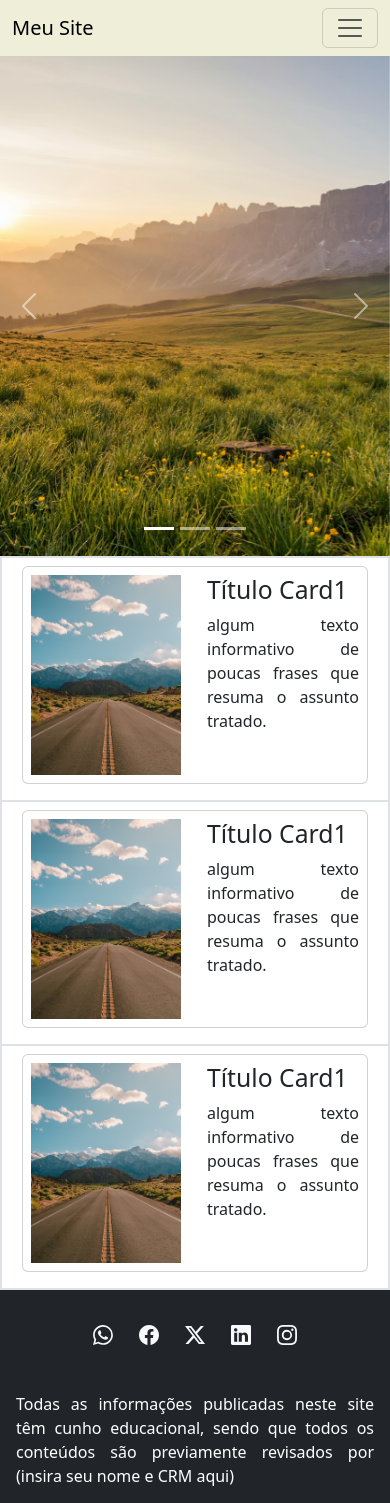
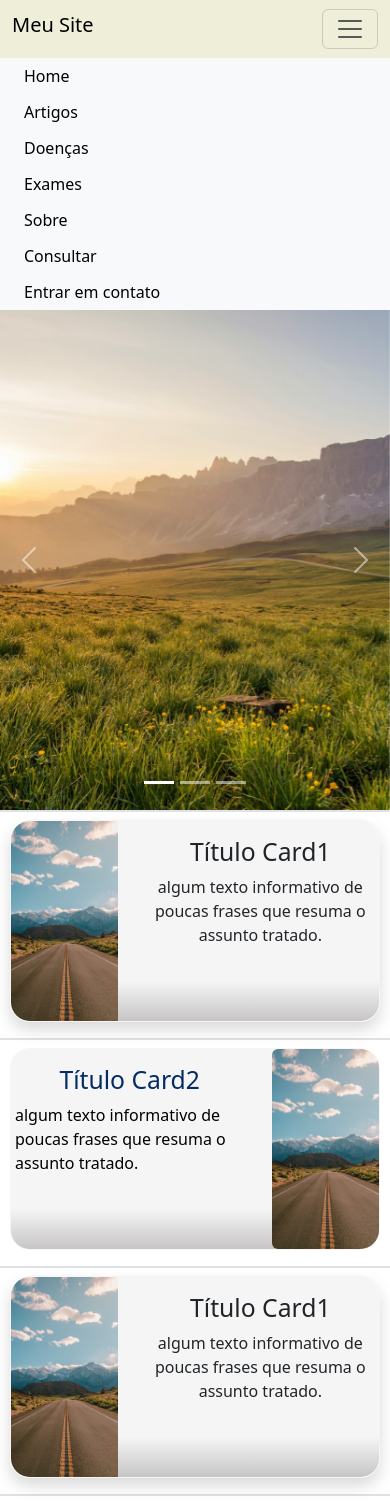
Before and after one commit to h-grassi/SitesGenerico, a Next.js app in the folder meu-sitenpx/: page / in a window 390 px wide. Shown: the top 1503 px of the page. Built offline with nearby package versions, Linux system fonts and the light colour scheme.

Commit message:
ajustes gerais

```diff
--- a/meu-sitenpx/src/Componentes/Cards.tsx
+++ b/meu-sitenpx/src/Componentes/Cards.tsx
@@ -1,24 +1,39 @@
 export function Card1(props:any){
     return(
-        <div className="card mb-3 m-2 p-2">
-            <div className="row">
-                <div className="col-6">
-                    <img className="imgCard1" src={props.src} />
-                </div>
-                <div className="col-6">
-                    <h2 className="card-title">{props.titulo}</h2>
-                    <p className="card-text"> {props.resumo}</p>
+        <>
+            <div className="col-md-6 col-xl-4 col-sm-12 border">
+                <div className="card mb-3 m-2 card-has-bg shadow">
+                    <div className="row">
+                        <div className="col-4 ">
+                            <img className="imgCard1 img-fluid rounded-start" src={props.src} />
+                        </div>
+                        <div className="col-8 card-body">
+                            <h2 className="card-title text-center">{props.titulo}</h2>
+                            <p className="card-text text-center"> {props.resumo}</p>
+                        </div>
+                    </div>
                 </div>
             </div>
-        </div>
+        </>
     )
 }
 
-export function Card2(){
+export function Card2(props:any){
     return(
-        <div>
-
-            <h1>Segundo card</h1>
-        </div>
+        <>
+            <div className="col-md-6 col-xl-4 col-sm-12 border">
+                <div className="card mb-3 m-2 card-has-bg">
+                    <div className="row">
+                        <div className="col-8 card-body text-primary-emphasis">
+                            <h2 className="card-title text-center">{props.titulo}</h2>
+                            <a className="stretched-link linkCard text-decoration-none" href={props.href}> {props.resumo}</a>
+                        </div>
+                        <div className="col-4">
+                            <img className="imgCard1 img-fluid rounded-start" src={props.src} />
+                        </div>
+                    </div>
+                </div>
+            </div>
+        </>
     )
 }
--- a/meu-sitenpx/src/Componentes/Footer.tsx
+++ b/meu-sitenpx/src/Componentes/Footer.tsx
@@ -1,7 +1,7 @@
 
 export default function Footer(){
     return(
-        <footer className="bg-dark text-center text-white">
+        <footer className="bg-dark text-center text-white" id="footer">
   <div className=" p-4 pb-0">
     <section className="mb-4">
       <a className="btn btn-outline-light btn-floating border-dark" href="#" id="whatsapp">
--- a/meu-sitenpx/src/Componentes/listaExplorarSecoes.tsx
+++ b/meu-sitenpx/src/Componentes/listaExplorarSecoes.tsx
@@ -10,7 +10,7 @@ function ExplorarSecoes ({indice}: {indice: any}) {
                 <ul className="list-group list-group-flush">
                     {indice?.map((obj: any)=>(
                         <li className="list-group-item">
-                        <a className={`h6 link-underline link-underline-opacity-0 ${obj.subItens == null ? "" : "dropdown-toggle"}`} href={obj.href} data-bs-toggle="collapse"
+                        <a className={`h6 text-decoration-none ${obj.subItens == null ? "" : "dropdown-toggle"}`} href={obj.href} data-bs-toggle="collapse"
                             data-bs-target={"#" + obj.collapse} aria-expanded="true" aria-controls={obj.collapse}>
                             {obj.item}
                             </a>
@@ -18,7 +18,7 @@ function ExplorarSecoes ({indice}: {indice: any}) {
                                 (<div className="collapse collapse-vertical" id={obj.collapse}>
                                     <ul className="list-group list-group-flush">
                                         <li className="list-group-item ">
-                                            <a className="subItemIndice link-underline link-underline-opacity-0" href={sub.href}>{sub.subItem}</a>
+                                            <a className="subItemIndice text-decoration-none" href={sub.href}>{sub.subItem}</a>
                                         </li>
                                     </ul>
                                 </div>
--- a/meu-sitenpx/src/Componentes/navHeader.tsx
+++ b/meu-sitenpx/src/Componentes/navHeader.tsx
@@ -2,13 +2,22 @@ import Link from "next/link";
 import { LinksExternos, LinksInternos } from "./navItens";
 
 export default function NavHeader(){
+    const closeNavbar = () => {
+        const navbar = document.getElementById("navbarDropdown");
+        /*if (navbar) {
+            navbar.setAttribute("data-bs-toggle","collapse");
+            navbar.setAttribute("data-bs-target","#navbarDropdown");
+            navbar.setAttribute("aria-controls","navbarDropdown");
+        }*/
+      };
     return(
         <>
-            <nav className="navbar navbar-expand-lg bg-body-tertiary bg-secondary-subtle">
+            <nav className="navbar navbar-expand-lg bg-secondary-subtle">
                 <div className="container-fluid">
-                    <a className="navbar-brand" href="#">Meu Site</a>
+                    <a className="h1 navbar-brand" href="/">Meu Site</a>
                     <button
                         className="navbar-toggler"
+                        id="botaoCollapse"
                         type="button"
                         data-bs-toggle="collapse"
                         data-bs-target="#navbarDropdown"
@@ -21,15 +30,15 @@ export default function NavHeader(){
             </nav>
 
             <nav className="navbar navbar-expand-lg bg-body-tertiary p-0" >
-                <div className="container-fluid" >
-                    <div className="collapse navbar-collapse text-sm" id="navbarDropdown">
-                        <ul className="navbar-nav ">
+                <div className="container-fluid " >
+                    <div className=" navbar-collapse text-sm" id="navbarDropdown" onClick={closeNavbar}>
+                        <ul className="navbar-nav">
                             <LinksInternos href="/" label="Home"/>
                             <LinksInternos href="/Artigos" label="Artigos"/>
                             <LinksInternos href="/Doencas" label="Doenças"/>
                             <LinksInternos href="/Exames" label="Exames"/>
                             <LinksInternos href="/Sobre" label="Sobre"/>
-                            <LinksExternos href="https://api.whatsapp.com/send?phone=993356505&text=Olá! Teste de mensagem automática" label = "Consultar"/>
+                            <LinksExternos href="https://api.whatsapp.com/send?phone=993356505&text=Olá! Teste de mensagem automática" target="_blank" label = "Consultar"/>
                             <LinksExternos href="#footer" label = "Entrar em contato"/>
                         </ul>
                     </div>
--- a/meu-sitenpx/src/Componentes/navItens.tsx
+++ b/meu-sitenpx/src/Componentes/navItens.tsx
@@ -2,7 +2,7 @@ import Link from "next/link";
 
 function LinksInternos (props: any){
     return(
-        <li className="nav-item ">
+        <li className="nav-item">
             <button className="btn btn-outline-secondary border-0">
                 <Link className="linkNavBar link-underline link-underline-opacity-0" href={props.href}>{props.label}</Link>
             </button>
@@ -12,11 +12,11 @@ function LinksInternos (props: any){
 
 function LinksExternos (props: any){
     return(
-        <li className="nav-item ">
+        <li className="nav-item">
             <button className="btn btn-outline-secondary border-0">
                 <a className="linkNavBar link-underline link-underline-opacity-0 "
                     href={props.href}
-                    target="_blank">
+                    target={props.target}>
                     {props.label}
                 </a>
             </button>
--- a/meu-sitenpx/src/app/Doencas/page.tsx
+++ b/meu-sitenpx/src/app/Doencas/page.tsx
@@ -41,7 +41,8 @@ export default function Doencas(){
           <div className="container border">
             <div className="row">
               <ExplorarSecoes indice={indice}/>
-              <div className="col-md-10 border p-4">
+              <div className="col-lg-10 border p-3">
+                <img className="img-fluid rounded mb-2 border border-4 border-secondary-subtle" src="/imagens/imgTeste1.jpg"/>
                 <Texto1 titulo="Título"
                  subtitulo="Subtítulo aqui."
                  texto="<p>Corpo do texto aqui, aqui temos muito texto, várias palavras, <b> variável aceita tags</b>
--- a/meu-sitenpx/src/app/globals.scss
+++ b/meu-sitenpx/src/app/globals.scss
@@ -3,7 +3,8 @@ $secondary: rgb(170, 170, 63);
 @import "../../node_modules/bootstrap/scss/functions";
 @import "../../node_modules/bootstrap/scss/variables";
 $cores-customizadas:(
-    "cor-teste": rgb(140, 223, 140)
+    "cor-teste": rgb(241, 248, 215),
+    "cor-background":  rgb(255, 255, 255)
 );
 
 $theme-colors: map-merge($theme-colors , $cores-customizadas);
@@ -22,7 +23,7 @@ $theme-colors: map-merge($theme-colors , $cores-customizadas);
 }
 
 .imgCard1{
-    width: 150px;
+    width: 200px;
     height:200px;
     object-fit: cover;
 }
@@ -37,7 +38,7 @@ $theme-colors: map-merge($theme-colors , $cores-customizadas);
   .dropdown-toggle:not(.collapsed)::after {
     transform: rotate(-180deg);
     }
-// altera estilo dos subitens
+// altera estilo dos subitens, utilizado para remover a cor azul das tags <a>
 .subItemIndice{
     color: black;
 }
@@ -45,8 +46,45 @@ $theme-colors: map-merge($theme-colors , $cores-customizadas);
         color:#0066CC;
     }
 
+.linkCard{
+    color: black;
+}
 //justificar todos os textos
 p{
     text-align: justify;
     text-justify: inter-word;
 }
+/*
+.hoverCard{
+    background-color: whitesmoke;
+}
+    .hoverCard:hover{
+        background-color:white;
+        box-shadow: 100px;
+        background-size: 150%;
+    }*/
+    .card{
+        transition: all 500ms cubic-bezier(0.19, 1, 0.22, 1);
+        overflow:hidden;
+        border-radius:20px;
+
+       &.card-has-bg{
+       transition: all 500ms cubic-bezier(0.19, 1, 0.22, 1);
+        background: linear-gradient( whitesmoke 80%, rgb(199, 197, 197));
+        border-color: whitesmoke;
+        &:before {
+          content: '';
+          position: absolute;
+          top: 0;
+          right: 0;
+          bottom: 0;
+          left: 0;}
+
+        &:hover {
+          transform: scale(0.98);
+           box-shadow: 0 0 5px -2px rgba(0,0,0,0.3);
+          background-size:130%;
+           transition: all 500ms cubic-bezier(0.19, 1, 0.22, 1);
+        }
+      }
+    }
--- a/meu-sitenpx/src/app/layout.tsx
+++ b/meu-sitenpx/src/app/layout.tsx
@@ -28,7 +28,7 @@ export default function RootLayout({
   {
     return (
       <html lang="en">
-        <body className={`${geistSans.variable} ${geistMono.variable} antialiased`}>
+        <body className={`${geistSans.variable} ${geistMono.variable} bg-cor-background`}>
           <NavHeader/>
           {children}
           <Footer/>
--- a/meu-sitenpx/src/app/page.tsx
+++ b/meu-sitenpx/src/app/page.tsx
@@ -2,7 +2,7 @@ import { Card1, Card2 } from "@/Componentes/Cards";
 
 export default function Home() {
   return (
-      <main>
+      <main className="bg-cor-background">
         <div id="carouselExampleCaptions" className="carousel slide">
           <div className="carousel-indicators">
             <button type="button" data-bs-target="#carouselExampleCaptions" data-bs-slide-to="0" className="active" aria-current="true" aria-label="Slide 1"></button>
@@ -41,31 +41,29 @@ export default function Home() {
             <span className="visually-hidden">Next</span>
           </button>
       </div>
-      <div className="container border ">
-        <div className="row">
-          <div className="col-md-6 col-xl-4 col-sm-12 border">
+        <div className="row border">
           <Card1
             src="/imagens/teste_150x200.jpg"
             titulo="Título Card1"
             resumo ="algum texto informativo de poucas frases que resuma o assunto tratado. "
           />
-          </div>
-          <div className="col-md-6 col-xl-4 col-sm-12 border">
+          <Card2
+            src="/imagens/teste_150x200.jpg"
+            titulo="Título Card2"
+            resumo ="algum texto informativo de poucas frases que resuma o assunto tratado. "
+          />
           <Card1
             src="/imagens/teste_150x200.jpg"
             titulo="Título Card1"
             resumo ="algum texto informativo de poucas frases que resuma o assunto tratado. "
           />
-          </div>
-          <div className="col-md-6 col-xl-4 col-sm-12 border">
-          <Card1
+          <Card2
             src="/imagens/teste_150x200.jpg"
-            titulo="Título Card1"
-            resumo ="algum texto informativo de poucas frases que resuma o assunto tratado. "
+            titulo="Título Card2"
+            resumo ="Clicando neste card você será redirecionado para a página Doenças."
+            href="/Doencas"
           />
-          </div>
         </div>
-      </div>
     </main>
   );
 }
```
